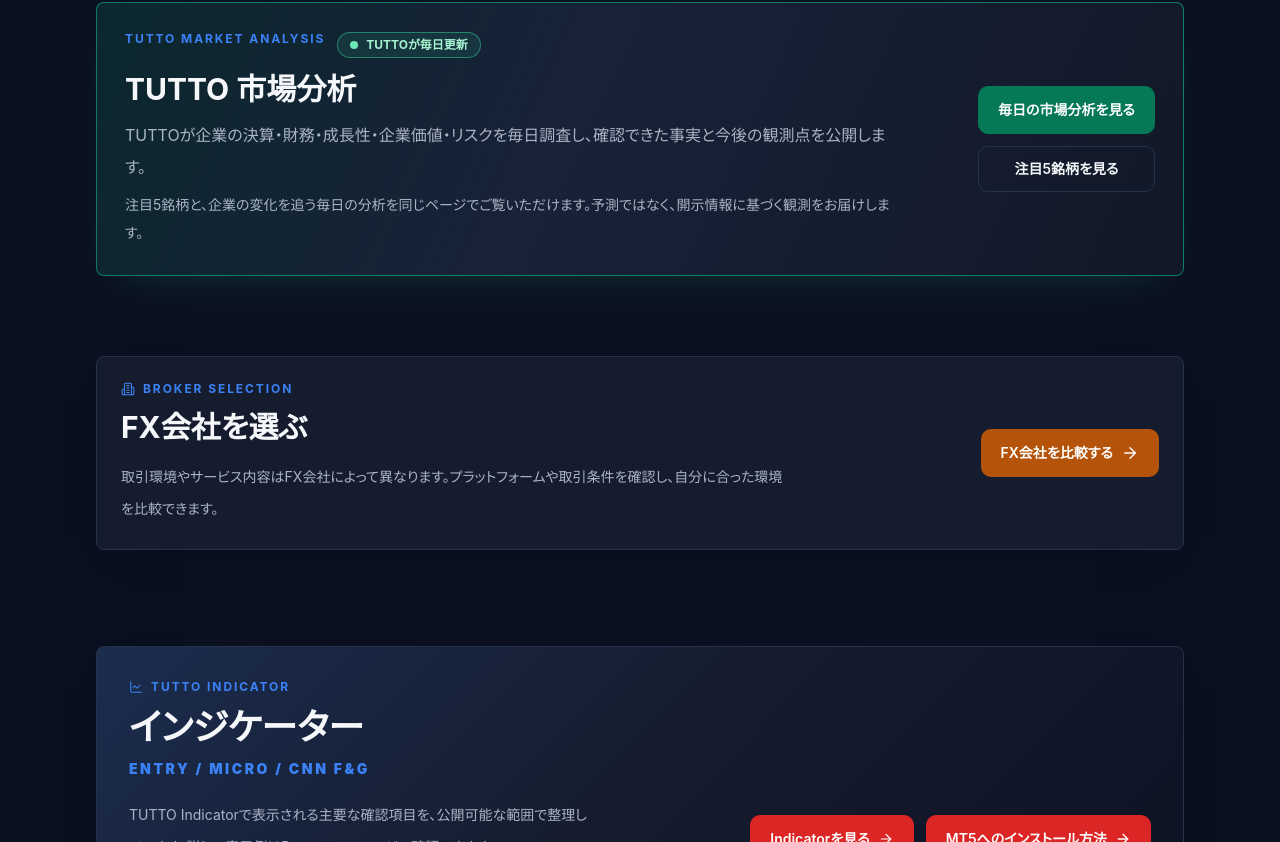
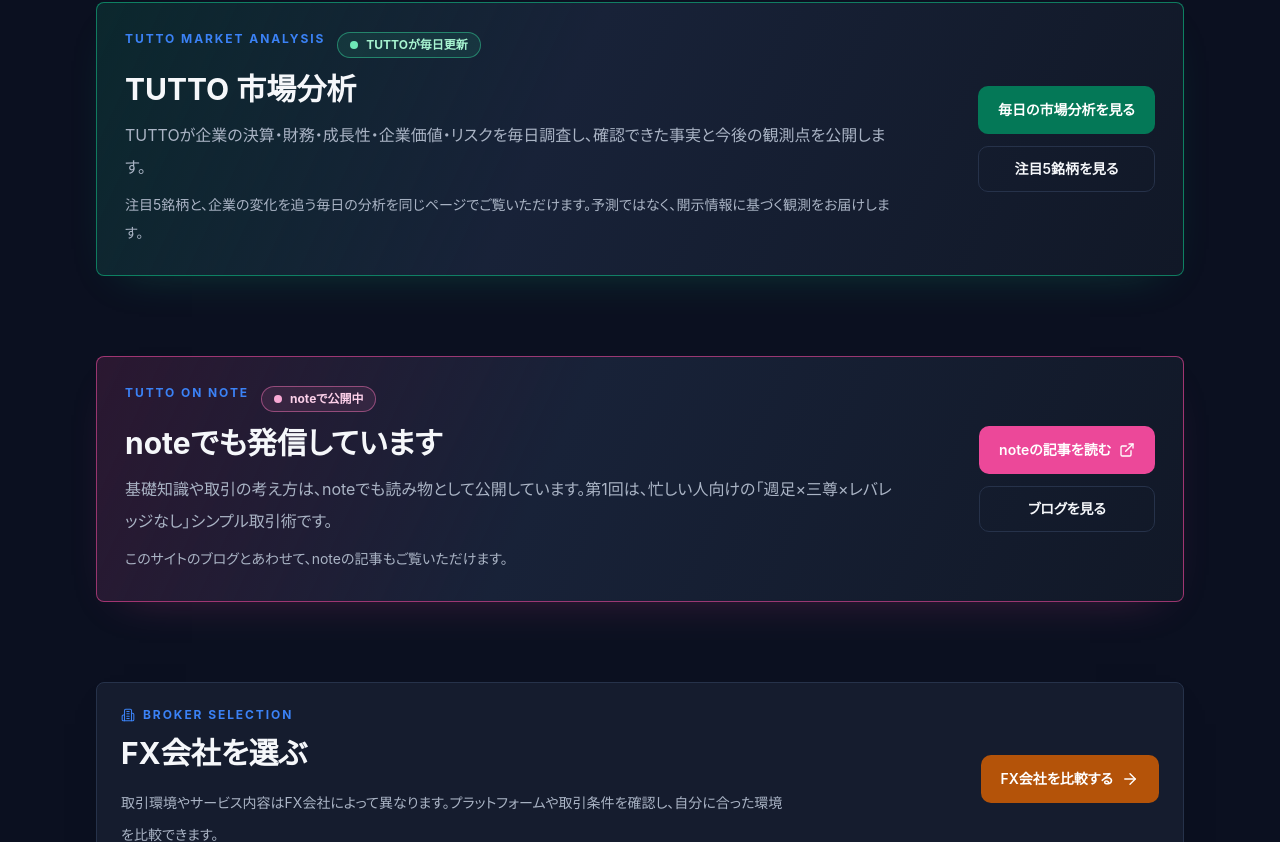
Before and after one commit to richfulllife923-ux/fx-education-site, a Next.js app: page / in a window 1280 px wide. Shown: the part 884-1726 px from the top of the page. Built offline with nearby package versions, Linux system fonts and the light colour scheme.

Commit message:
Add pink note funnel to top and blog pages

```diff
--- a/app/blog/page.tsx
+++ b/app/blog/page.tsx
@@ -1,4 +1,5 @@
 import { Suspense } from "react";
+import { ExternalLink } from "lucide-react";
 import Breadcrumb from "@/components/Breadcrumb";
 import BlogListClient from "@/components/BlogListClient";
 import SectionHeading from "@/components/SectionHeading";
@@ -17,6 +18,24 @@ export default function BlogListPage() {
       <section className="container-page pt-6">
         <SectionHeading eyebrow="Articles" title="ブログ" description="TUTTOの考え方、開発状況、市場構造を読むための基礎をまとめています。" />
       </section>
+      <section className="container-page pt-2 pb-4">
+        <div className="card p-5 sm:p-7" style={{ borderWidth: "1px", borderColor: "rgba(236, 72, 153, 0.62)", background: "linear-gradient(115deg, rgba(236,72,153,0.14), #182238 42%, #111827 100%)", boxShadow: "0 16px 44px -28px rgba(236, 72, 153, 0.36)" }}>
+          <div className="grid gap-6 lg:grid-cols-[1fr_auto] lg:items-center">
+            <div className="min-w-0">
+              <p className="eyebrow mb-0 text-pink-300">TUTTO on note</p>
+              <h2 className="mt-3 text-2xl font-bold leading-tight text-text-primary sm:text-3xl">読み物はnoteでも公開しています</h2>
+              <p className="mt-3 max-w-3xl text-sm leading-7 text-text-secondary sm:text-base sm:leading-8">
+                ブログの基礎知識に加えて、noteでは「週足×三尊×レバレッジなし」のシンプル取引術など、忙しい人向けの読み物を公開しています。
+              </p>
+            </div>
+            <div className="flex flex-col gap-3 sm:flex-row lg:flex-col">
+              <a href="https://note.com/tutto_tradinglab" target="_blank" rel="noopener noreferrer" className="main-cta cta-note whitespace-nowrap">
+                noteで読む <ExternalLink size={16} />
+              </a>
+            </div>
+          </div>
+        </div>
+      </section>
       <Suspense fallback={null}>
         <BlogListClient />
       </Suspense>
--- a/app/globals.css
+++ b/app/globals.css
@@ -90,6 +90,7 @@ h4 {
 .cta-stock { background-color: #047857; }
 .cta-indicator { background-color: #dc2626; }
 .cta-basics { background-color: #facc15; color: #111827; }
+.cta-note { background-color: #ec4899; }
 .main-cta:hover { filter: brightness(1.12); }
 .main-cta:focus-visible, .stock-input:focus-visible, .stock-nav:focus-visible {
   outline: 3px solid #93c5fd;
--- a/app/page.tsx
+++ b/app/page.tsx
@@ -64,6 +64,7 @@ export default function HomePage() {
               </Link>
               <Link href="/manifesto" className="main-cta cta-manifesto">Manifestoを見る <ArrowRight size={16} strokeWidth={1.8} /></Link>
               <Link href="/fx-basics" className="main-cta cta-basics">基礎知識を見る <ArrowRight size={16} /></Link>
+              <a href="https://note.com/tutto_tradinglab" target="_blank" rel="noopener noreferrer" className="main-cta cta-note">noteで読む <ExternalLink size={16} /></a>
               <Link href="/tools" className="main-cta cta-manifesto">開発状況 <ArrowRight size={16} /></Link>
             </div>
           </div>
@@ -106,6 +107,36 @@ export default function HomePage() {
               </Link>
               <Link href="/stock-analysis/watchlist/#ranking-heading" className="btn-secondary whitespace-nowrap">
                 注目5銘柄を見る
+              </Link>
+            </div>
+          </div>
+        </div>
+      </section>
+
+      <section className="container-page py-8 sm:py-10">
+        <div className="card p-5 sm:p-7" style={{ borderWidth: "1px", borderColor: "rgba(236, 72, 153, 0.62)", background: "linear-gradient(115deg, rgba(236,72,153,0.14), #182238 42%, #111827 100%)", boxShadow: "0 16px 44px -28px rgba(236, 72, 153, 0.36)" }}>
+          <div className="grid gap-6 lg:grid-cols-[1fr_auto] lg:items-center">
+            <div className="min-w-0">
+              <div className="flex flex-wrap items-center gap-3">
+                <p className="eyebrow mb-0 text-pink-300">TUTTO on note</p>
+                <span className="inline-flex items-center gap-2 rounded-full border border-pink-400/50 bg-pink-400/10 px-3 py-1 text-xs font-bold text-pink-200">
+                  <span className="h-2 w-2 rounded-full bg-pink-300" aria-hidden="true" />noteで公開中
+                </span>
+              </div>
+              <h2 className="mt-3 text-2xl font-bold leading-tight text-text-primary sm:text-3xl">noteでも発信しています</h2>
+              <p className="mt-3 max-w-3xl text-sm leading-7 text-text-secondary sm:text-base sm:leading-8">
+                基礎知識や取引の考え方は、noteでも読み物として公開しています。第1回は、忙しい人向けの「週足×三尊×レバレッジなし」シンプル取引術です。
+              </p>
+              <p className="mt-2 max-w-3xl text-sm leading-7 text-text-secondary">
+                このサイトのブログとあわせて、noteの記事もご覧いただけます。
+              </p>
+            </div>
+            <div className="flex flex-col gap-3 sm:flex-row lg:flex-col">
+              <a href="https://note.com/tutto_tradinglab" target="_blank" rel="noopener noreferrer" className="main-cta cta-note whitespace-nowrap">
+                noteの記事を読む <ExternalLink size={16} />
+              </a>
+              <Link href="/blog" className="btn-secondary whitespace-nowrap">
+                ブログを見る
               </Link>
             </div>
           </div>
```
